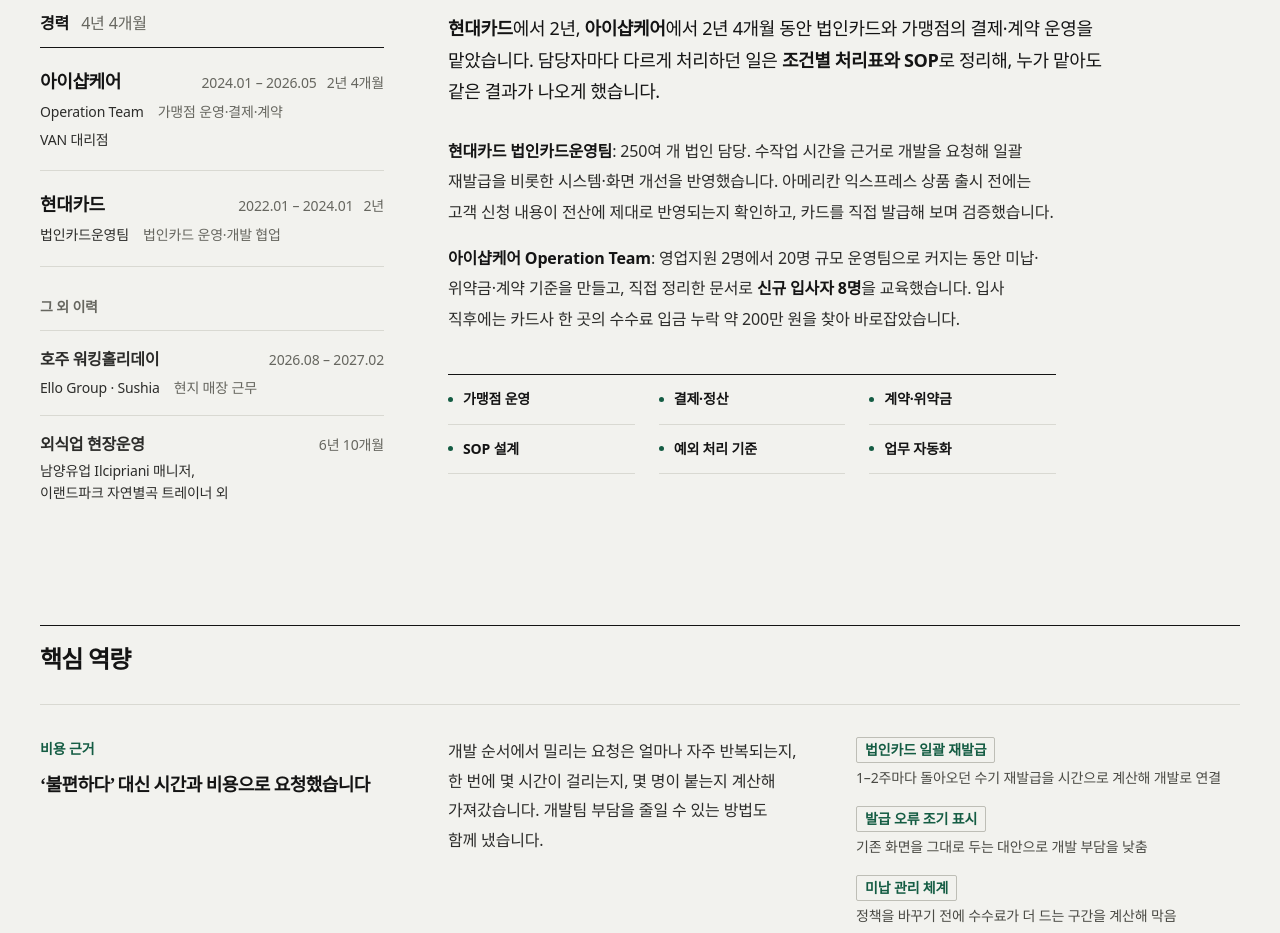
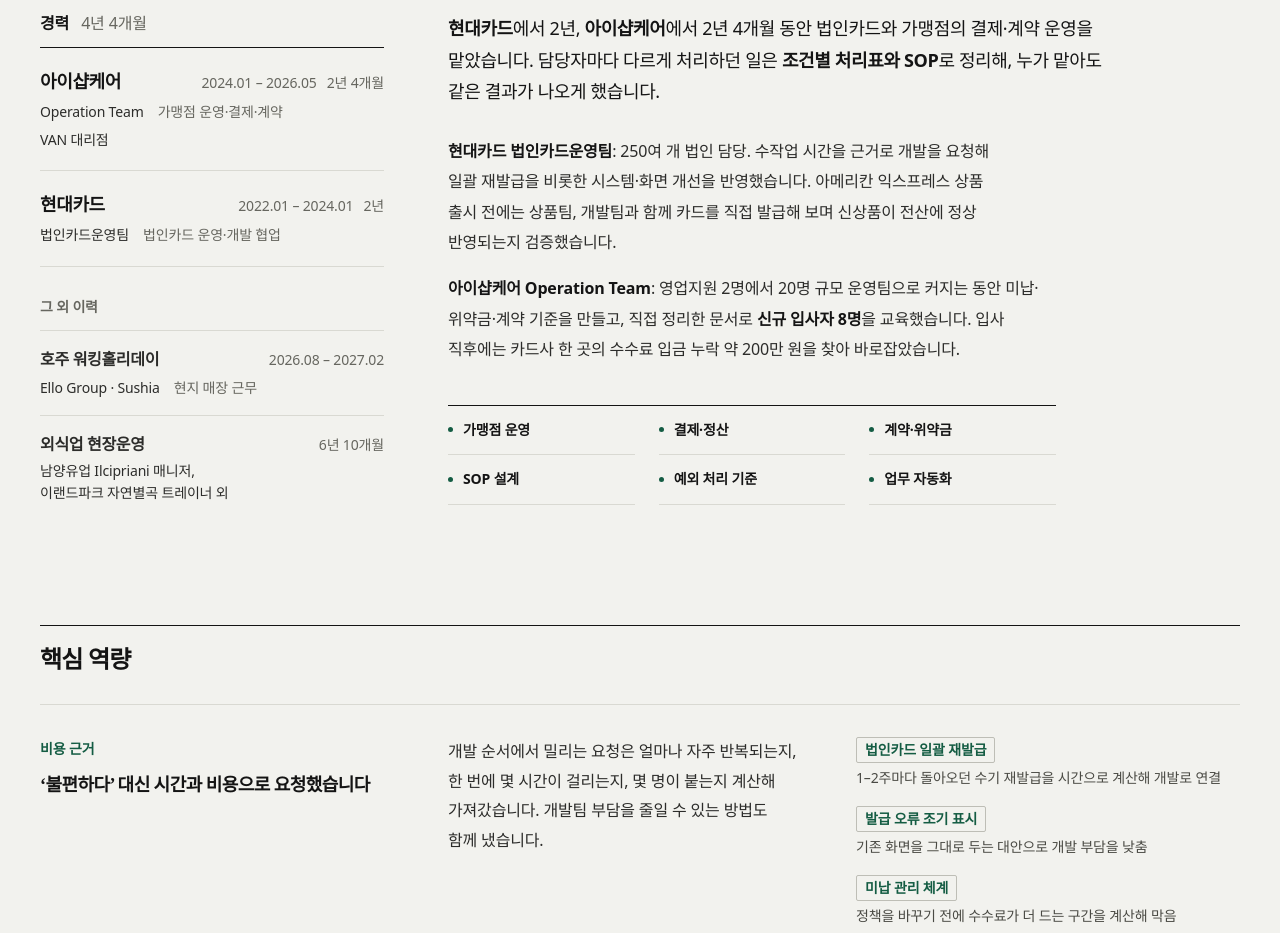
Before and after one commit to yeseul3538/yeseul-portfolio, a plain HTML site: page index.html in a window 1280 px wide. Shown: the part 1200-2133 px from the top of the page. Drawn offline with Linux system fonts and the light colour scheme; a web font is replaced by a local one.

Commit message:
소개: 아메리칸 익스프레스 출시 검증 문구를 상품팀·개발팀 협업 중심으로 수정
Co-Authored-By: Claude Opus 5.5 <noreply@anthropic.com>

```diff
--- a/index.html
+++ b/index.html
@@ -80,7 +80,7 @@
     <div class="about-inner">
       <div class="about-text">
         <p><b>현대카드</b>에서 2년, <b>아이샵케어</b>에서 2년 4개월 동안 법인카드와 가맹점의 결제·계약 운영을 맡았습니다. 담당자마다 다르게 처리하던 일은 <b>조건별 처리표와 SOP</b>로 정리해, 누가 맡아도 같은 결과가 나오게 했습니다.</p>
-        <p><b>현대카드 법인카드운영팀</b>: 250여 개 법인 담당. 수작업 시간을 근거로 개발을 요청해 일괄 재발급을 비롯한 시스템·화면 개선을 반영했습니다. 아메리칸 익스프레스 상품 출시 전에는 고객 신청 내용이 전산에 제대로 반영되는지 확인하고, 카드를 직접 발급해 보며 검증했습니다.</p>
+        <p><b>현대카드 법인카드운영팀</b>: 250여 개 법인 담당. 수작업 시간을 근거로 개발을 요청해 일괄 재발급을 비롯한 시스템·화면 개선을 반영했습니다. 아메리칸 익스프레스 상품 출시 전에는 상품팀, 개발팀과 함께 카드를 직접 발급해 보며 신상품이 전산에 정상 반영되는지 검증했습니다.</p>
         <p><b>아이샵케어 Operation Team</b>: 영업지원 2명에서 20명 규모 운영팀으로 커지는 동안 미납·위약금·계약 기준을 만들고, 직접 정리한 문서로 <b>신규 입사자 8명</b>을 교육했습니다. 입사 직후에는 카드사 한 곳의 수수료 입금 누락 약 200만 원을 찾아 바로잡았습니다.</p>
         <ul class="chips">
           <li>가맹점 운영</li><li>결제·정산</li><li>계약·위약금</li><li>SOP 설계</li><li>예외 처리 기준</li><li>업무 자동화</li>
```
